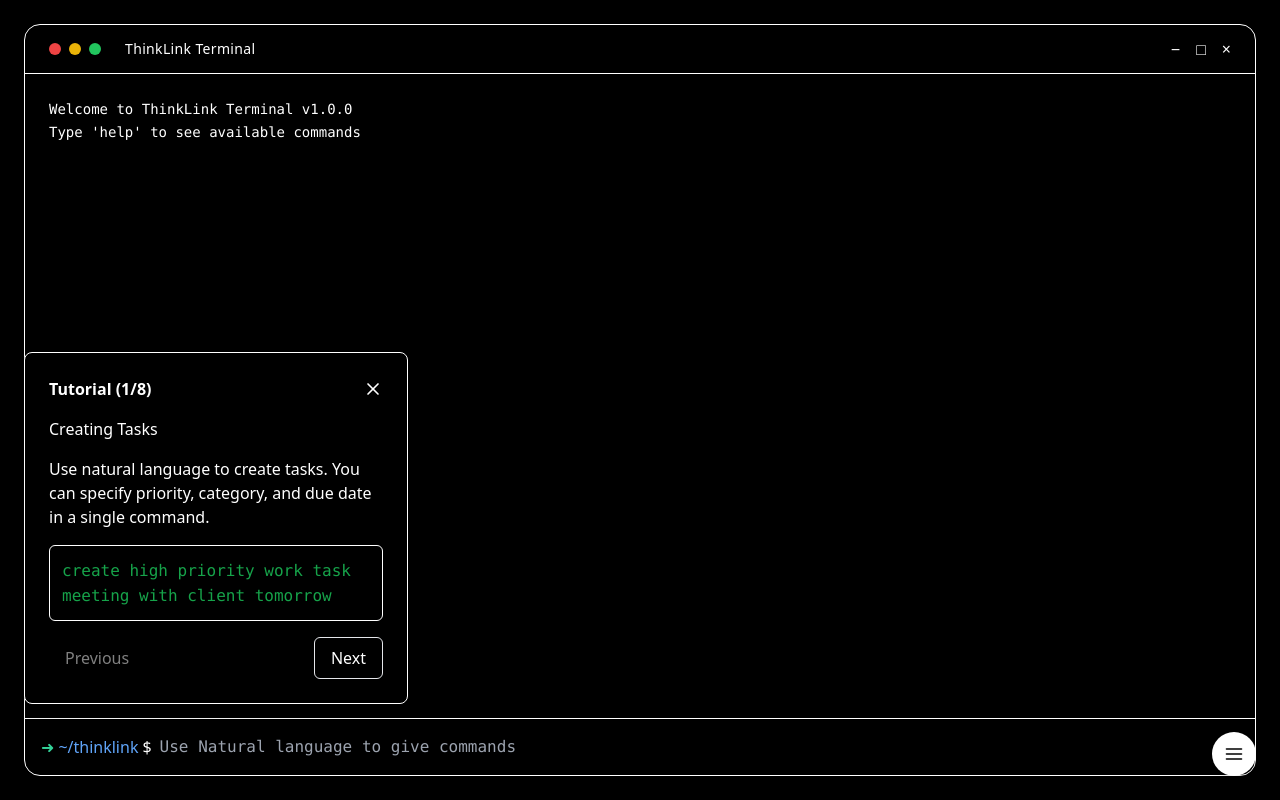
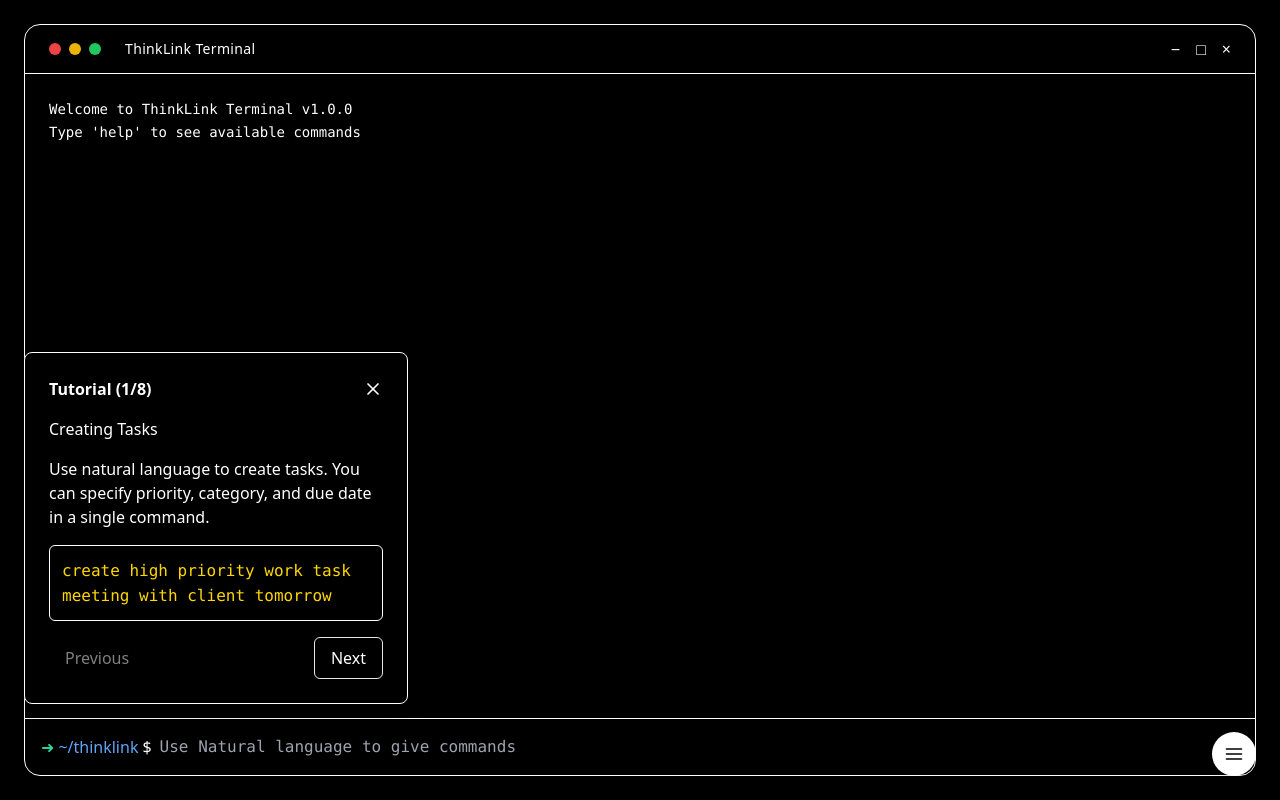
Before and after one commit to GMTStudioTechnology/Think-Link, a React (Vite) app: page /ThinkLink in a window 1280 px wide. Built offline with nearby package versions, Linux system fonts and the light colour scheme.

Commit message:
cool stuff enhance

```diff
--- a/src/components/ThinkLink.tsx
+++ b/src/components/ThinkLink.tsx
@@ -275,8 +275,8 @@
             <div className={classNames(
               "p-3 rounded-md backdrop-blur-sm",
               {
-                "bg-black text-green-400": true,
-                "bg-black text-green-600 border border-white": true
+                "bg-black text-goldenHour": true,
+                "bg-black text-goldenHour border border-white": true
               }
             )}>
               <code>
```
